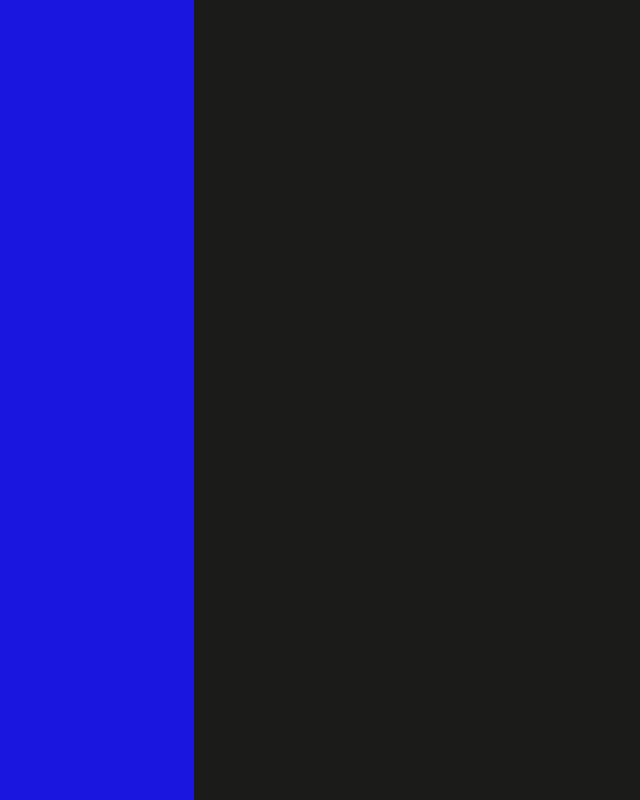
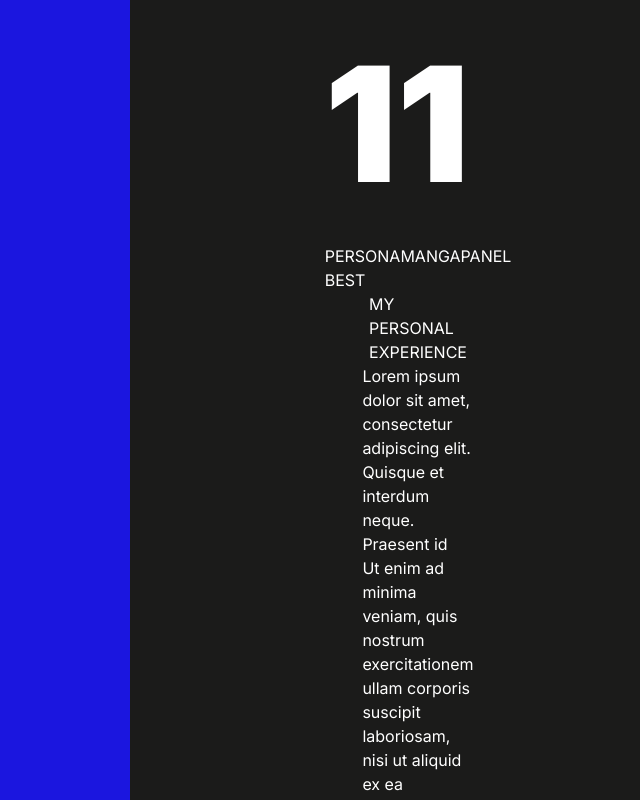
Before and after one commit to riccardo-girone/capolavoro, a Next.js app in the folder capolavoro/: page / in a window 1280 px wide. Shown: the whole page, without its empty margins (574-1214 px from the left). Built offline with nearby package versions, Linux system fonts and the light colour scheme.

Commit message:
feat: created skeleton for the page about

```diff
--- a/capolavoro/src/components/Home/About/About.jsx
+++ b/capolavoro/src/components/Home/About/About.jsx
@@ -1,6 +1,29 @@
 const About = () => {
     return(
-        <div className='h-screen w-2/5 bg-bg-color-primary'></div>
+        <div className='h-screen w-2/5 bg-bg-color-primary flex items-center justify-center flex-col pl-72 pr-72'>
+            <div className=''>
+                <div className='text-number-fontsize text-font-color font-black'>11</div>
+                <div className='flex items-start'>
+                    <div className='text-font-color'>PERSONA BEST</div>
+                    <div className='text-font-color'>MANGA</div>
+                    <div className='text-font-color'>PANEL</div>
+                </div>
+            </div>
+
+            <div>
+                <div></div>
+                <div className='text-font-color'>MY PERSONAL EXPERIENCE</div>
+            </div>
+
+            <div>
+                <div className='text-font-color'>
+                    Lorem ipsum dolor sit amet, consectetur adipiscing elit. Quisque et interdum neque. Praesent id
+                </div>
+                <div className='text-font-color'>
+                    Ut enim ad minima veniam, quis nostrum exercitationem ullam corporis suscipit laboriosam, nisi ut aliquid ex ea
+                </div>
+            </div>
+        </div>
     );
 }
 
--- a/capolavoro/tailwind.config.js
+++ b/capolavoro/tailwind.config.js
@@ -12,6 +12,9 @@ module.exports = {
       'font-color': '#ffffff'
     },
 
+    fontSize: {
+      'number-fontsize': '10rem'
+    },
 
     extend: {
     },
```
